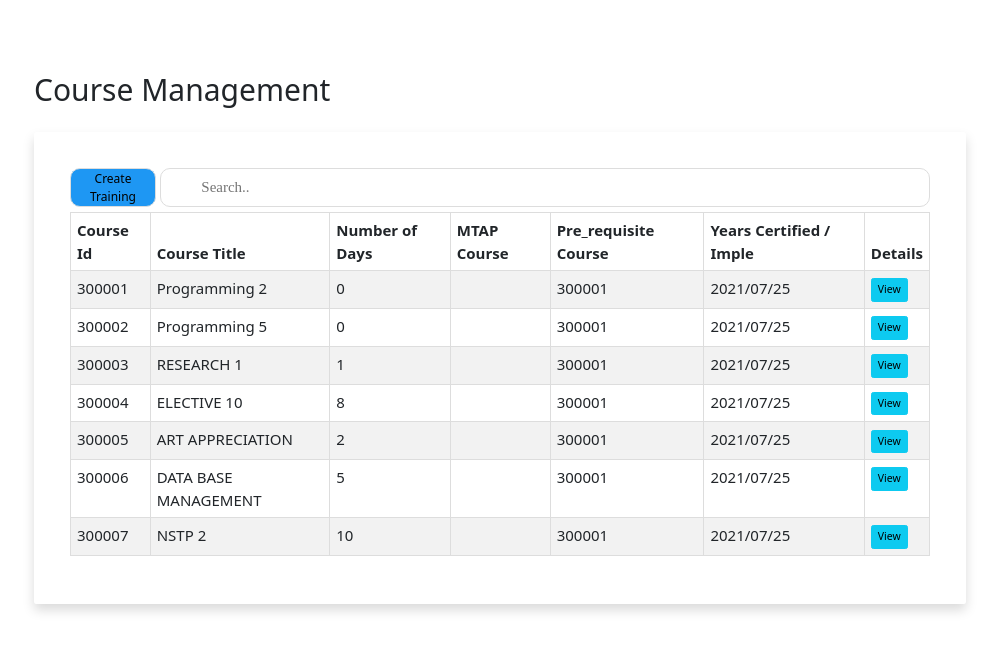
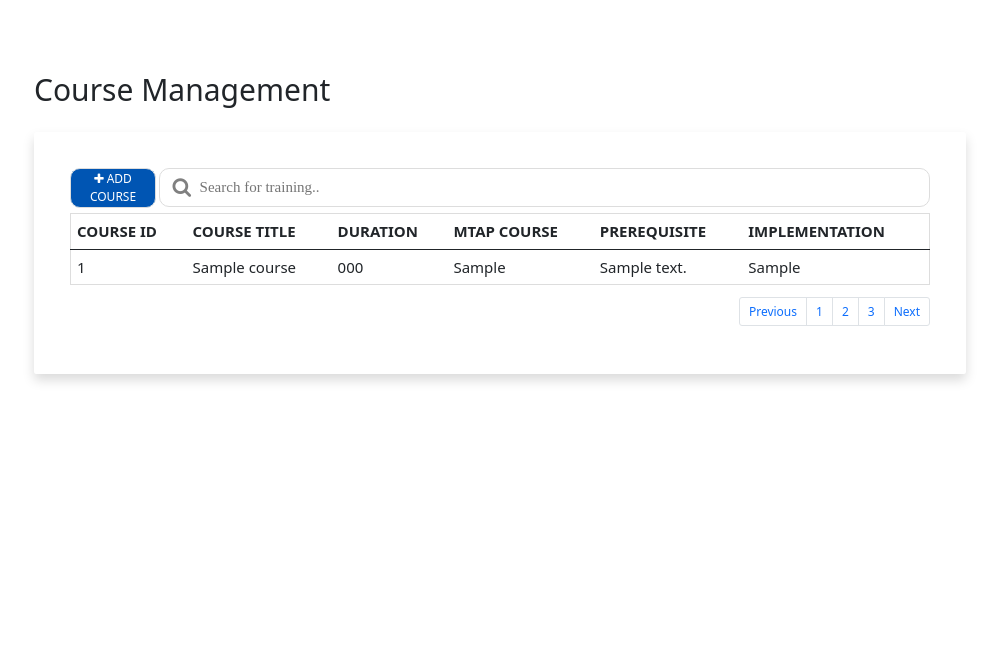
Before and after one commit to hakdocx/TrainingManagementSystem, a PHP site: page / in a window 1280 px wide. Shown: the top 651 px of the page, without its empty margins (140-1139 px from the left). Run offline with PHP 8.4, Linux system fonts and the light colour scheme; tables that the repository leaves empty or names only in its code hold one stand-in row (values such as "Sample post"); data that the repository does not hold is empty.

Commit message:
Updated Website

```diff
--- a/assets/css/style.css
+++ b/assets/css/style.css
@@ -27,3 +27,86 @@ dialog {
 	flex-direction: column;
 	gap:5px;
 }
+
+body {
+	min-height: 100vh;
+  }
+
+  #myInput {
+	float: right;
+	background-position: 10px 10px;
+	background-repeat: no-repeat;
+	width: 89.7%;
+	border-radius: 10px;
+	font-size: 15px;
+	padding: 10px 20px 12px 40px;
+	border: 1px solid #ddd;
+	margin-bottom: 5px;
+  }
+
+  #myTable {
+	border-collapse: collapse;
+	width: 100%;
+	border: 1px solid #ddd;
+	font-size: 15px;
+  }
+
+  .button1 {
+	 float: left;
+	 background-color: #1e97f3;
+	 border-radius: 10px;
+	 width: 10%;
+	 border: 1px solid black;
+	 margin-bottom: 5px;
+	 height: 40px;
+  }
+
+  .button1 {
+	color: white;
+	border: 1px solid #ddd;
+	background-image: -webkit-linear-gradient(30deg, #0055b3 50%, transparent 50%);
+	background-image: linear-gradient(30deg, #0055b3 50%, transparent 50%);
+	background-size: 500px;
+	background-repeat: no-repeat;
+	background-position: 0%;
+	-webkit-transition: background 300ms ease-in-out;
+	transition: background 300ms ease-in-out;
+  }
+  .button1:hover {
+	background-position: 100%;
+	color: white;
+  }
+
+.form-container {
+  width: 480px;
+  height: 470px;
+  border-radius: 10px;
+
+  }
+
+.pagination {
+	float: right;
+	}
+
+  dialog::backdrop {
+	  backdrop-filter: blur(4px);
+  }
+
+  .has-search .form-control {
+	  padding-left: 20px;
+  }
+
+  .has-search .form-control-feedback {
+	  position: absolute;
+	  z-index: 2;
+	  display: block;
+	  width: 2.375rem;
+	  height: 2.375rem;
+	  line-height: 2.375rem;
+	  text-align: center;
+	  pointer-events: none;
+	  color: gray;
+	  padding-left: 11%;
+	  font-size: 20px;
+	  margin-top: 0.5%;
+  }
--- a/assets/js/training-form.js
+++ b/assets/js/training-form.js
@@ -14,3 +14,22 @@ const closeDialog = (e) => {
 
 trainingBtn.addEventListener('click', openDialog);
 trainingDialog.addEventListener('click', closeDialog);
+
+function myFunction() {
+	var input, filter, table, tr, td, i, txtValue;
+	input = document.getElementById("myInput");
+	filter = input.value.toUpperCase();
+	table = document.getElementById("myTable");
+	tr = table.getElementsByTagName("tr");
+	for (i = 0; i < tr.length; i++) {
+	  td = tr[i].getElementsByTagName("td")[1];
+	  if (td) {
+		txtValue = td.textContent || td.innerText;
+		if (txtValue.toUpperCase().indexOf(filter) > -1) {
+		  tr[i].style.display = "";
+		} else {
+		  tr[i].style.display = "none";
+		}
+	  }
+	}
+  }
--- a/index.php
+++ b/index.php
@@ -19,252 +19,111 @@
 <body>
 
 	<dialog id = 'training-form'>
-		<form method = "POST" action = 'index.php'>
+		<form method = "POST" action = "code.php">
+
 			<div class="form-container">
 				<h2> ADD TRAINING FORM </h2>
 				<br>
 				<div class = "form-row">
 					<label style='font-size: 17px;' for = 'course-title'>Course Title*</label>
-					<input style='font-size: 17px;' type="text" name="course-title" id ='course-title' required>
+					<input style='font-size: 17px;' type="text" name="course_title" id ='course-title' required>
 				</div>
 				<div class = "form-row">
 					<label style='font-size: 17px;' for = 'number-of-days'>Number of Days*</label>
-					<input style='font-size: 17px;' type="number" name="number-of-days" id ='number-of-days' required>
+					<input style='font-size: 17px;' type="number" name="number_of_days" id ='number-of-days' required>
 				</div>
 				<div class = "form-row">
 					<label style='font-size: 17px;' for = 'mtap-course'>MTAP Course*</label>
-					<input style='font-size: 17px;' type="text" name="mtap-course" id ='mtap-course' required>
+					<input style='font-size: 17px;' type="text" name="mtap_course" id ='mtap-course' required>
+				</div>
+				<div class = "form-row">
+					<label style='font-size: 17px;' for = 'mtap-course'>Prerequisite*</label>
+					<input style='font-size: 17px;' type="text" name="pre_requisite_course" id ='Prerequisite' required>
 				</div>
 				<div class = "form-row">
 					<label style='font-size: 17px;' for = 'mtap-course'>Implementation*</label>
-					<input style='font-size: 17px;' type="text" name="implementation" id ='implementation' required>
+					<input style='font-size: 17px;' type="text" name="implementation" id ='Implementation' required>
 				</div>
-				<div class = "form-row">
 
-				</div>
 				<br><br>
 				<center>
-				<button style='font-size: 15px; background-color: #45b6fe;  border-radius: 5px; width: 15%;' type = "submit">Submit</button> </center>
-			</div>
+				<button style='font-size: 15px; background-color: #1e97f3;  height: 30px; border: 1px; border-radius: 5px; width: 15%;' name="save_student" type = "submit" class="btn btn-primary" >Submit</button> </center>
+
 		</form>
 	</dialog>
 
 	<div class="container py-5">
-
-  <div class="row py-5">
+   <div class="row py-5">
     <div class="col-lg-10 mx-auto">
-	<h1> Course Management </h1>
-	<br>
+	     <h1> Course Management </h1><br>
       <div class="card rounded shadow border-0">
         <div class="card-body p-5 bg-white rounded">
           <div class="table-responsive">
-            <table id="myTable" style="width:100%" class="table table-striped table-bordered">
-			<button id = 'create-training-button' class= 'button1'>Create Training</button>
-			<input type="text" id="myInput" onkeyup="myFunction()" class='fa fa-search' placeholder="Search.. " >
+            <table id="myTable" style="width:100%" class='table borderless'>
+			         <button id = 'create-training-button' class= 'button1'> <i class="fa fa-plus"></i> ADD COURSE</button>
+                <div class="form-group has-search">
+                <span class="fa fa-search form-control-feedback"></span>
+			          <input type="text" id="myInput"  class="fa fa-search icon" onkeyup="myFunction()"  placeholder="Search for training.. " >
+                </div>
 
               <thead>
                 <tr>
+				  <th>COURSE ID</th>
+				  <th>COURSE TITLE</th>
+                  <th>DURATION</th>
+                  <th>MTAP COURSE</th>
+                  <th>PREREQUISITE</th>
+                  <th>IMPLEMENTATION</th>
 
-                  <th>Course Id</th>
-				  <th>Course Title</th>
-                  <th>Number of Days</th>
-                  <th>MTAP Course</th>
-                  <th>Pre_requisite Course</th>
-                  <th>Years Certified / Imple</th>
-				  <th>Details</th>
+
                 </tr>
               </thead>
               <tbody>
-                <tr>
-                  <td>300001</td>
-                  <td>Programming 2</td>
-                  <td>0</td>
-                  <td></td>
-                  <td>300001</td>
-                  <td>2021/07/25</td>
-				  <td><a href="student-view.php?id=<?= $student['id']; ?>" class="btn btn-info btn-sm">View</a></td>
-                </tr>
-				<tr>
-                  <td>300002</td>
-                  <td>Programming 5</td>
-                  <td>0</td>
-                  <td></td>
-                  <td>300001</td>
-                  <td>2021/07/25</td>
-				  <td><a href="student-view.php?id=<?= $student['id']; ?>" class="btn btn-info btn-sm">View</a></td>
-                </tr>
-				<tr>
-                  <td>300003</td>
-                  <td>RESEARCH 1</td>
-                  <td>1</td>
-                  <td></td>
-                  <td>300001</td>
-                  <td>2021/07/25</td>
-				  <td><a href="student-view.php?id=<?= $student['id']; ?>" class="btn btn-info btn-sm">View</a></td>
-                </tr>
-				<tr>
-                  <td>300004</td>
-                  <td>ELECTIVE 10</td>
-                  <td>8</td>
-                  <td></td>
-                  <td>300001</td>
-                  <td>2021/07/25</td>
-				  <td><a href="student-view.php?id=<?= $student['id']; ?>" class="btn btn-info btn-sm">View</a></td>
-                </tr>
-				<tr>
-                  <td>300005</td>
-                  <td>ART APPRECIATION</td>
-                  <td>2</td>
-                  <td></td>
-                  <td>300001</td>
-                  <td>2021/07/25</td>
-				  <td><a href="student-view.php?id=<?= $student['id']; ?>" class="btn btn-info btn-sm">View</a></td>
-                </tr>
-				<tr>
-                  <td>300006</td>
-                  <td>DATA BASE MANAGEMENT</td>
-                  <td>5</td>
-                  <td></td>
-                  <td>300001</td>
-                  <td>2021/07/25</td>
-				  <td><a href="student-view.php?id=<?= $student['id']; ?>" class="btn btn-info btn-sm">View</a></td>
-                </tr>
-				<tr>
-                  <td>300007</td>
-                  <td>NSTP 2</td>
-                  <td>10</td>
-                  <td></td>
-                  <td>300001</td>
-                  <td>2021/07/25</td>
-				  <td><a href="student-view.php?id=<?= $student['id']; ?>" class="btn btn-info btn-sm">View</a></td>
-                </tr>
+                                <?php
+                                    $query = "SELECT * FROM course";
+                                    $query_run = mysqli_query($conn, $query);
 
+                                    if(mysqli_num_rows($query_run) > 0)
+                                    {
+                                        foreach($query_run as $student)
+                                        {
+                                            ?>
+                                            <tr>
+											    <td><?= $student['course_id']; ?></td>
+                                                <td><?= $student['course_title']; ?></td>
+                                                <td><?= $student['number_of_days']; ?></td>
+                                                <td><?= $student['mtap_course']; ?></td>
+                                                <td><?= $student['pre_requisite_course']; ?></td>
+												<td><?= $student['implementation']; ?></td>
+												</tr>
+                                            <?php
+                                        }
+                                    }
+                                    else
+                                    {
+                                        echo "<h5> No Record Found </h5>";
+                                    }
+                                ?>
 
 
 
               </tbody>
             </table>
           </div>
+		  <nav aria-label="Page navigation example">
+  <ul class="pagination">
+    <li class="page-item"><a class="page-link" href="#">Previous</a></li>
+    <li class="page-item"><a class="page-link" href="#">1</a></li>
+    <li class="page-item"><a class="page-link" href="#">2</a></li>
+    <li class="page-item"><a class="page-link" href="#">3</a></li>
+    <li class="page-item"><a class="page-link" href="#">Next</a></li>
+  </ul>
+</nav>
         </div>
       </div>
     </div>
   </div>
 </div>
-
-<style>
-body {
-  min-height: 100vh;
-}
-
-#myInput {
-  float: right;
-  background-position: 10px 10px;
-  background-repeat: no-repeat;
-  width: 89.5%;
-  border-radius: 10px;
-  font-size: 15px;
-  padding: 10px 20px 12px 40px;
-  border: 1px solid #ddd;
-  margin-bottom: 5px;
-}
-
-#myTable {
-  border-collapse: collapse;
-  width: 100%;
-  border: 1px solid #ddd;
-  font-size: 15px;
-}
-
-.button1 {
-   float: left;
-   background-color: #45b6fe;
-   border-radius: 10px;
-   width: 10%;
-   border: 1px solid black;
-   margin-bottom: 5px;
-   padding: 1px 10px 0px 10px;
-}
-
-.button1 {
-  color: black;
-  border: 1px solid #ddd;
-  background-image: -webkit-linear-gradient(30deg, #1e97f3 50%, transparent 50%);
-  background-image: linear-gradient(30deg, #1e97f3 50%, transparent 50%);
-  background-size: 500px;
-  background-repeat: no-repeat;
-  background-position: 0%;
-  -webkit-transition: background 300ms ease-in-out;
-  transition: background 300ms ease-in-out;
-}
-.button1:hover {
-  background-position: 100%;
-  color: black;
-}
-
-.form-container {
-width: 500px;
-height: 420px;
-border-radius: 10px;
-
-}
-
-dialog::backdrop {
-	backdrop-filter: blur(5px);
-}
-
-</style>
-
-<script>
-function myFunction() {
-  var input, filter, table, tr, td, i, txtValue;
-  input = document.getElementById("myInput");
-  filter = input.value.toUpperCase();
-  table = document.getElementById("myTable");
-  tr = table.getElementsByTagName("tr");
-  for (i = 0; i < tr.length; i++) {
-    td = tr[i].getElementsByTagName("td")[0];
-    td1 = tr[i].getElementsByTagName("td")[1];
-    td2 = tr[i].getElementsByTagName("td")[2];
-    td3 = tr[i].getElementsByTagName("td")[3];
-    td4 = tr[i].getElementsByTagName("td")[4];
-    td5 = tr[i].getElementsByTagName("td")[5];
-    if (td) {
-      txtValue = td.textContent || td.innerText;
-      if (txtValue.toUpperCase().indexOf(filter) > -1) {
-        tr[i].style.display = "";
-      } else if (td1) {
-        txtValue = td1.textContent || td1.innerText;
-        if (txtValue.toUpperCase().indexOf(filter) > -1) {
-          tr[i].style.display = "";
-        } else if (td2) {
-          txtValue = td2.textContent || td2.innerText;
-          if (txtValue.toUpperCase().indexOf(filter) > -1) {
-            tr[i].style.display = "";
-          } else if (td3) {
-            txtValue = td3.textContent || td3.innerText;
-            if (txtValue.toUpperCase().indexOf(filter) > -1) {
-              tr[i].style.display = "";
-            } else if (td4) {
-              txtValue = td4.textContent || td4.innerText;
-              if (txtValue.toUpperCase().indexOf(filter) > -1) {
-                tr[i].style.display = "";
-              } else if (td5) {
-                txtValue = td5.textContent || td5.innerText;
-                if (txtValue.toUpperCase().indexOf(filter) > -1) {
-                  tr[i].style.display = "";
-                } else {
-                  tr[i].style.display = "none";
-                }
-              }
-            }
-          }
-        }
-      }
-    }
-  }
-}
-
-
-</script>
+<script src="https://cdn.jsdelivr.net/npm/bootstrap@5.1.3/dist/js/bootstrap.bundle.min.js"></script>
 </body>
 </html>
```
Also changed, not shown: code.php (added, +31 -0 lines).
